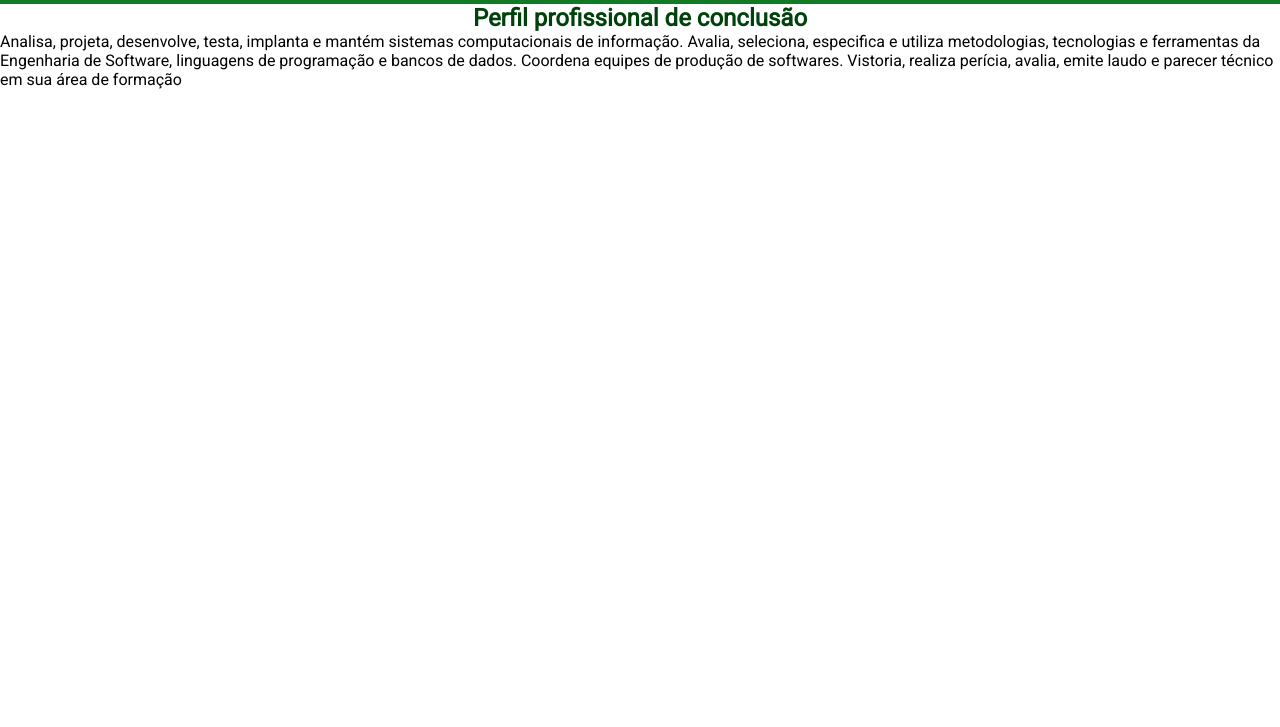
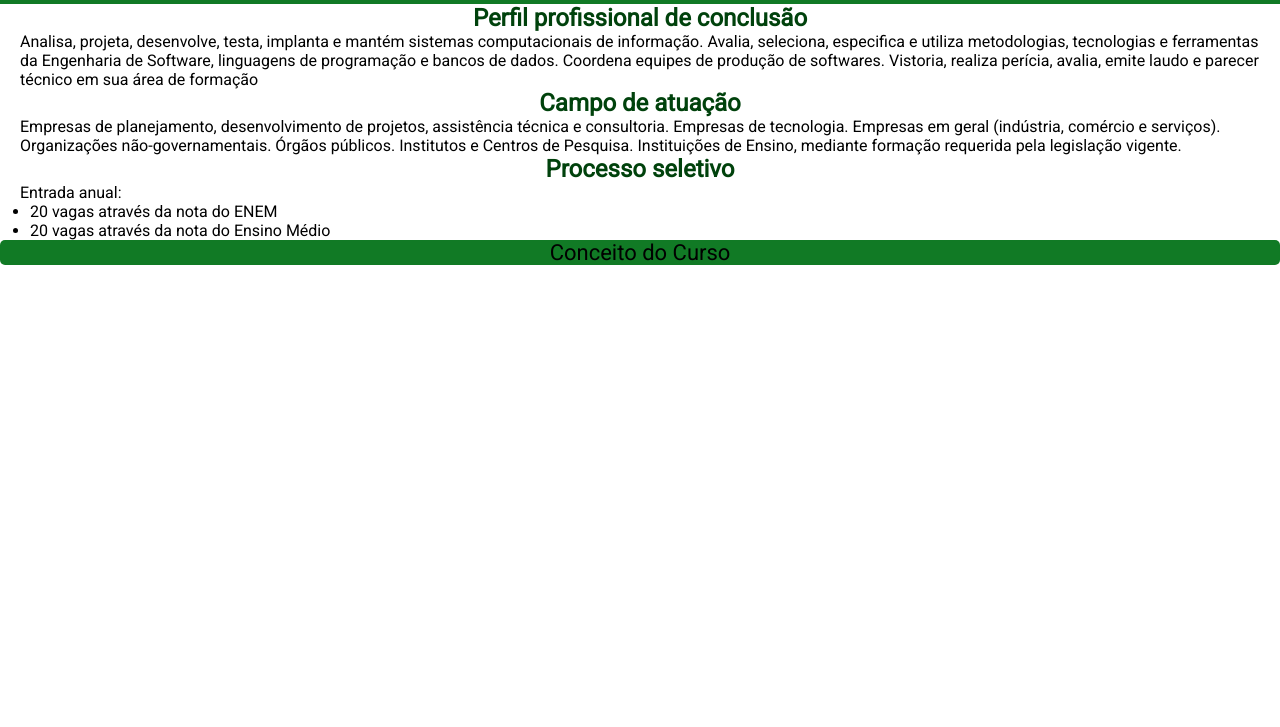
Before and after one commit to danielHLopes/CursoemADS, a plain HTML site: page CURSOADS/cursoADS.html in a window 1280 px wide. Shown: the part 73-800 px from the top of the page. Drawn offline with Linux system fonts and the light colour scheme.

Commit message:
primeira parte2

```diff
--- a/CURSOADS/cursoADS.html
+++ b/CURSOADS/cursoADS.html
@@ -28,6 +28,28 @@
             </p>
         </section>
 
+        <section>
+            <h1 class="titulosec">Campo de atuação</h1>
+
+            <p class="textosec">Empresas de planejamento, desenvolvimento de projetos, assistência técnica e consultoria. Empresas de tecnologia. Empresas em geral (indústria, comércio e serviços). Organizações não-governamentais. Órgãos públicos. Institutos e Centros de Pesquisa. Instituições de Ensino, mediante formação requerida pela legislação vigente.</p>
+        </section>
+
+        <section>
+            <h1 class="titulosec">Processo seletivo</h1>
+            <ul>
+                <p class="textosec">Entrada anual:</p>
+                <li class="lista__item">20 vagas através da nota do ENEM</li>
+                <li class="lista__item">20 vagas através da nota do Ensino Médio</li>
+            </ul>
+
+        </section>
+
+        <section>
+            <div class="conceito">
+                <div class="conceito__titulo">Conceito do Curso</div>
+            </div>
+        </section>
+
 
     </main>
 
--- a/CURSOADS/estiloCurso.css
+++ b/CURSOADS/estiloCurso.css
@@ -3,6 +3,7 @@
     margin: 0;
     box-sizing: border-box;
     font-family: 'Roboto', sans-serif;
+
   }
 /*cabecalho*/
   .cabecalho{
@@ -14,10 +15,12 @@
   }
   .cabecalho__titulo1{
       font-size: 16px;
+      margin: auto 20px;
 
   }
   .cabecalho__titulo2{
       font-size: 24px;
+      margin: auto 20px;
   }
 
   /*secções*/
@@ -27,5 +30,22 @@
       font-size: 24px;
   }
   .textosec{
+    font-size: 16px;
+    margin: auto 20px;
+  }
 
+  /*lista*/
+  .lista__item{
+   margin: auto 30px;
   }
+
+
+/*conceito*/
+.conceito{
+    background-color: #117A25;
+    border-radius: 5px;
+}
+.conceito__titulo{
+    text-align: center;
+    font-size: 22px;
+}
```
